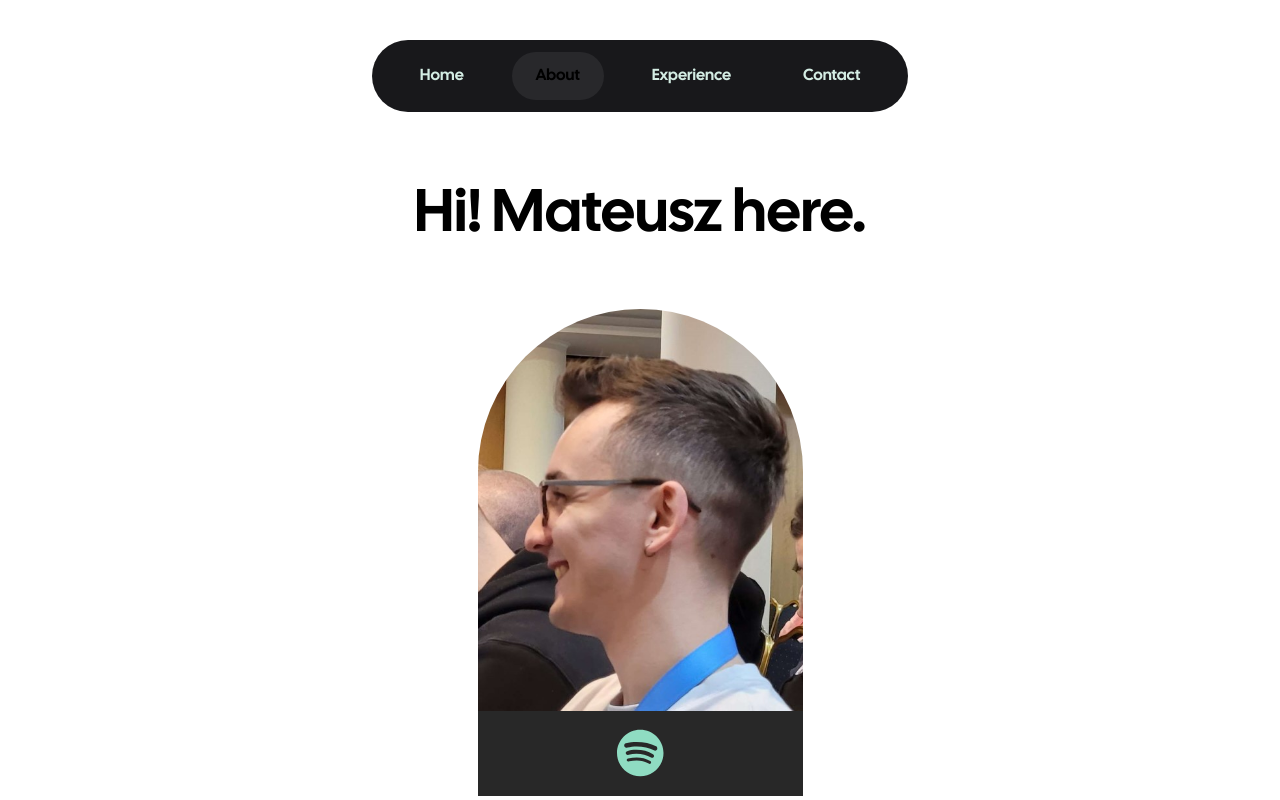
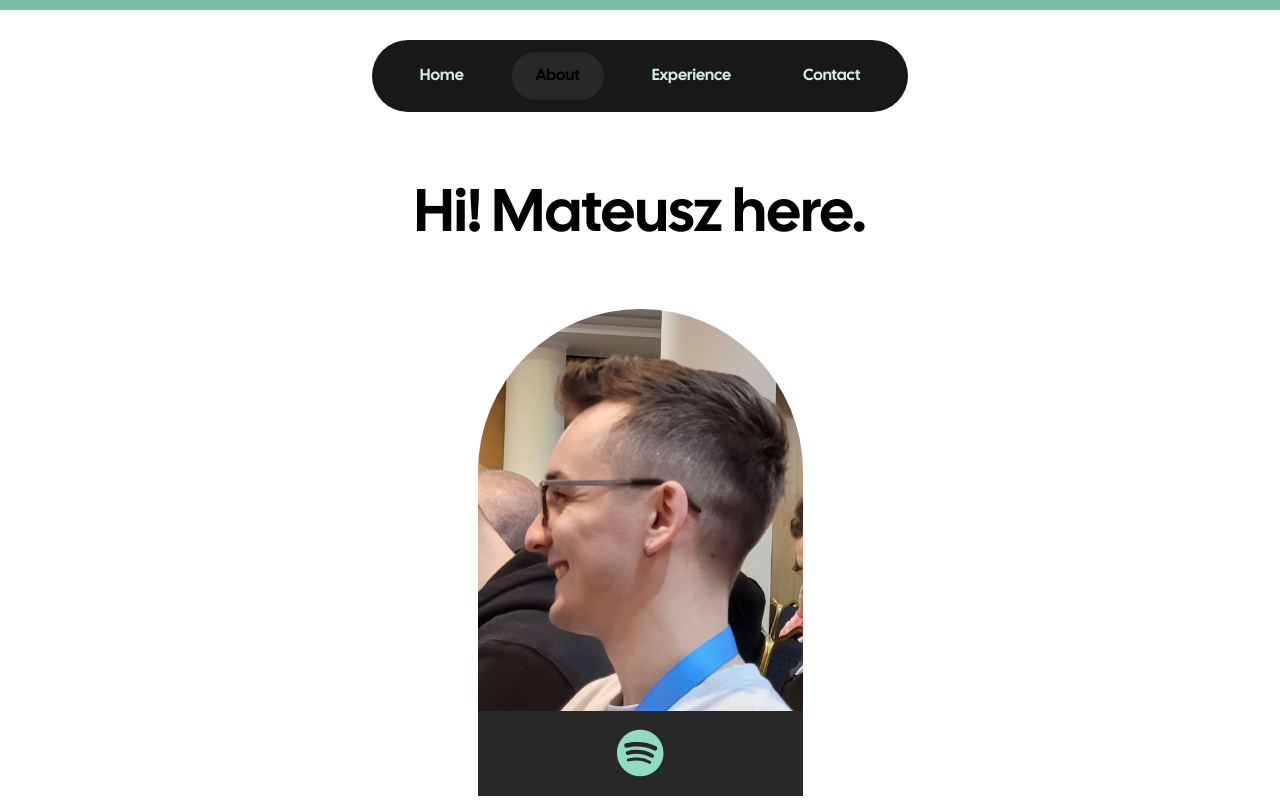
Before and after one commit to m-dombkowski/Portfolio-website, a Next.js app: page /about in a window 1280 px wide. Shown: the top 800 px of the page. Built offline with nearby package versions, Linux system fonts and the light colour scheme; no server answers.

Commit message:
feat: scroll progress on top of about page

```diff
--- a/src/app/about/page.tsx
+++ b/src/app/about/page.tsx
@@ -8,8 +8,14 @@ import { faSpotify } from "@fortawesome/free-brands-svg-icons/faSpotify";
 import Link from "next/link";
 import { spotifyData } from "../lib/spotifyData";
 import { SpotifyDataType } from "../lib/definitions";
-import { motion, useInView } from "framer-motion";
-import { slideLeft, animByBoolean, opacityWithDelay, anim } from "../lib/anim";
+import { motion, useInView, useScroll } from "framer-motion";
+import {
+  slideLeft,
+  animByBoolean,
+  opacityWithDelay,
+  anim,
+  opacity,
+} from "../lib/anim";
 import { useEffect, useRef, useState } from "react";
 import Gallery from "../components/gallery/gallery";
 import { Player } from "@lottiefiles/react-lottie-player";
@@ -44,12 +50,20 @@ const SpotifyLink = () => {
 export default function AboutPage() {
   const descContainer = useRef<HTMLDivElement>(null);
   const sptofiyContainer = useRef<HTMLDivElement>(null);
+  const galleryTitleContainer = useRef<HTMLDivElement>(null);
   const isDescInView = useInView(descContainer);
   const isSpotifyInView = useInView(sptofiyContainer);
+  const isGalleryInView = useInView(galleryTitleContainer);
+
+  const { scrollYProgress } = useScroll();
 
   return (
     <PageWrapper>
       <section className="flex flex-col justify-center items-center  m-[auto] text-center ">
+        <motion.div
+          className="fixed top-0 h-[10px] left-0 right-0 origin-[0%] bg-color-text-darker"
+          style={{ scaleX: scrollYProgress }}
+        />
         <div className="max-w-[600px] xl:max-w-[900px] pb-32">
           <div className="flex justify-center flex-col gap-10 pb-20">
             <div className="flex flex-col gap-6">
@@ -122,6 +136,10 @@ export default function AboutPage() {
           </motion.div>
         </div>
         <div className="w-[100%]">
+          <motion.div
+            ref={galleryTitleContainer}
+            {...animByBoolean(opacityWithDelay, isGalleryInView, 0.75)}
+          >
             <h1 className="font-calc text-6xl flex justify-center items-center pb-20">
               Fancy something nice to eat?
             </h1>
@@ -136,6 +154,7 @@ export default function AboutPage() {
                 autoplay
               ></Player>
             </div>
+          </motion.div>
           <Gallery />
         </div>
       </section>
```
Lines whose indentation alone changed are shown as unchanged.
